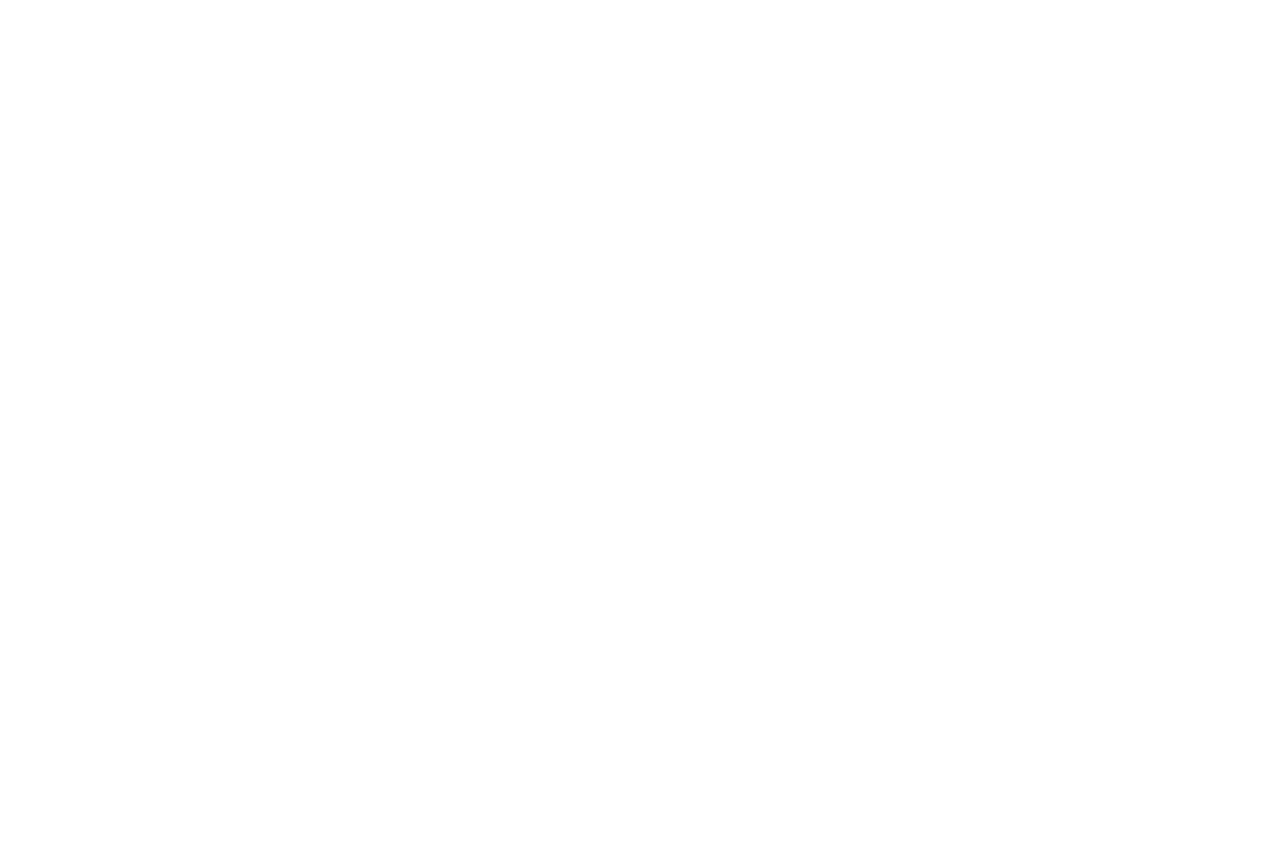
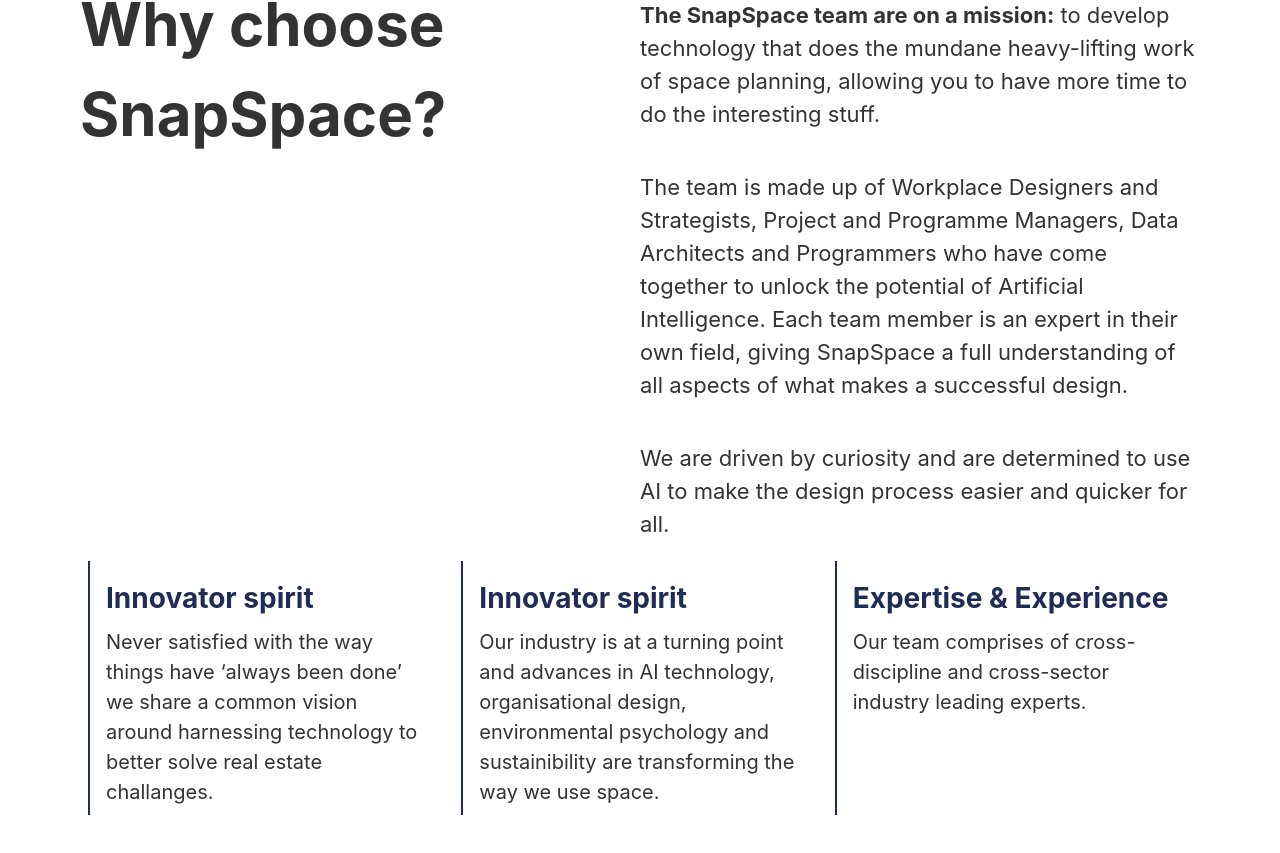
Before and after one commit to mkmahmud/SnapSpace, a React (Create React App) app in the folder front/: page / in a window 1280 px wide. Shown: the part 3349-4202 px from the top of the page. Before the commit the page ends 3168 px from the top, so only its background shows below. Built offline with nearby package versions, Linux system fonts and the light colour scheme; no server answers.

Commit message:
why choose us

```diff
--- a/front/src/Pages/Home/Home.js
+++ b/front/src/Pages/Home/Home.js
@@ -3,6 +3,7 @@
 import Banar from './Banar/Banar';
 import Content from './Content/Content';
 import Steps from './Steps/Steps';
+import WhyChoose from './WhyChoose/WhyChoose';
 
 const Home = () => {
 
@@ -11,6 +12,7 @@
       <Banar></Banar>
       <Content></Content>
       <Steps></Steps>
+      <WhyChoose></WhyChoose>
     </div>
   );
 };
--- /dev/null
+++ b/front/src/Pages/Home/WhyChoose/WhyChoose.js
@@ -0,0 +1,41 @@
+import React from 'react';
+
+const WhyChoose = () => {
+    return (
+        <div className="div bg-[#FFFFFF]  px-20 py-40" >
+            <div className="flex text-left" >
+                <div className="left w-1/2">
+                    <h2 className='text-[60px] font-bold'>Why choose <br /> SnapSpace?</h2>
+                </div>
+                <div className="right w-1/2">
+                    <p className='py-5 text-[22px]'><b>The SnapSpace team are on a mission:</b> to develop technology that does the mundane heavy-lifting work of space planning, allowing you to have more time to do the interesting stuff.
+
+                    </p>
+                    <p className='py-5 text-[22px]'>
+                        The team is made up of Workplace Designers and Strategists, Project and Programme Managers, Data Architects and Programmers who have come together to unlock the potential of Artificial Intelligence. Each team member is an expert in their own field, giving SnapSpace a full understanding of all aspects of what makes a successful design.</p>
+                    <p className='py-5 text-[22px]'>
+                        We are driven by curiosity and are determined to use AI to make the design process easier and quicker for all.</p>
+                </div>
+            </div>
+            <div className='flex text-left '>
+                <div className='py-2 w-1/3 mx-2 border-l-2 border-[#1F2C56] px-4'>
+                    <h2 className='text-[#1F2C56] text-[28px] font-bold py-2'>Innovator spirit</h2>
+                    <p className='text-[20px]'>Never satisfied with the way things have ‘always been done’ we share a common vision around harnessing technology to better solve real estate challanges.
+                    </p>
+                </div>
+                <div className='py-2 w-1/3 mx-2 border-l-2 border-[#1F2C56] px-4'>
+                    <h2 className='text-[#1F2C56] text-[28px] font-bold py-2'>Innovator spirit</h2>
+                    <p className='text-[20px]'>Our industry is at a turning point and  advances in AI technology, organisational design, environmental psychology and sustainibility are transforming the way we use space.
+                    </p>
+                </div>
+                <div className='py-2 w-1/3 mx-2 border-l-2 border-[#1F2C56] px-4'>
+                    <h2 className='text-[#1F2C56] text-[28px] font-bold py-2'>Expertise & Experience</h2>
+                    <p className='text-[20px]'>Our team comprises of cross-discipline and cross-sector industry leading experts.
+                    </p>
+                </div>
+            </div>
+        </div>
+    );
+};
+
+export default WhyChoose;
```
